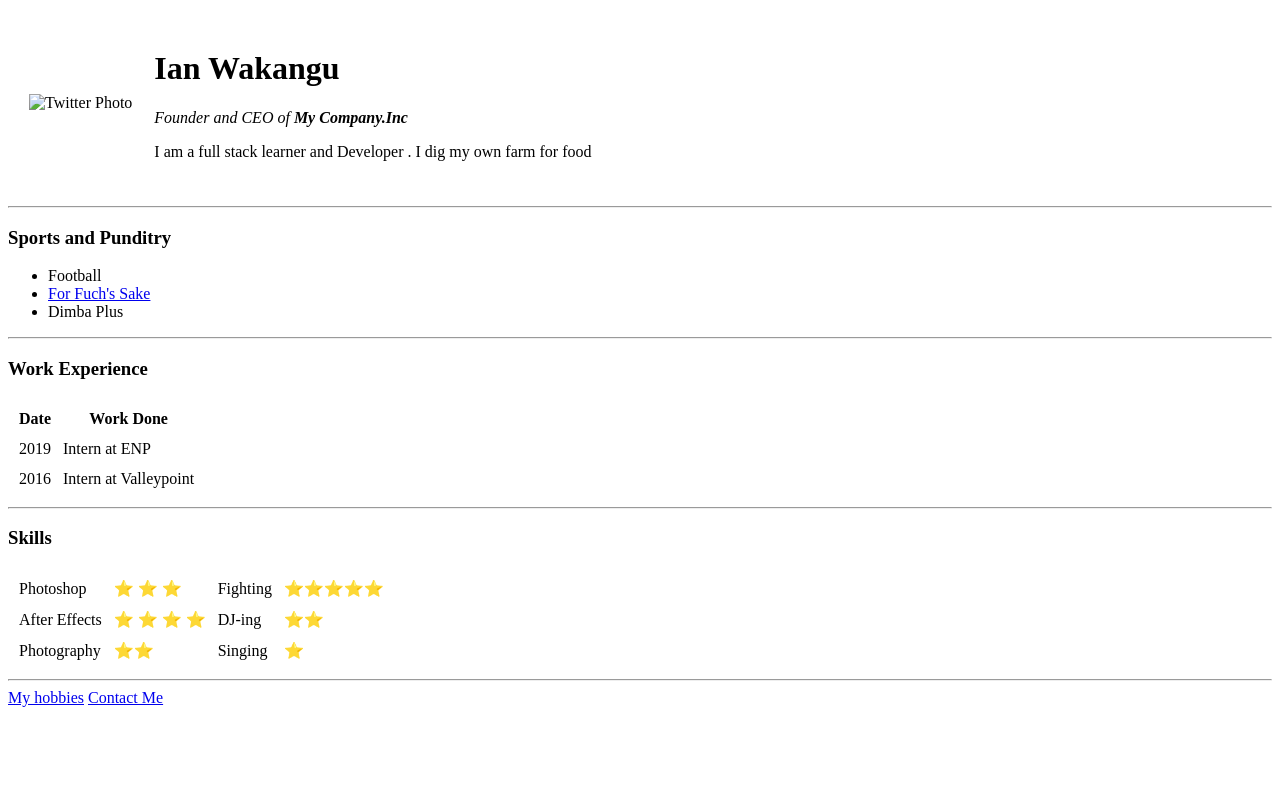
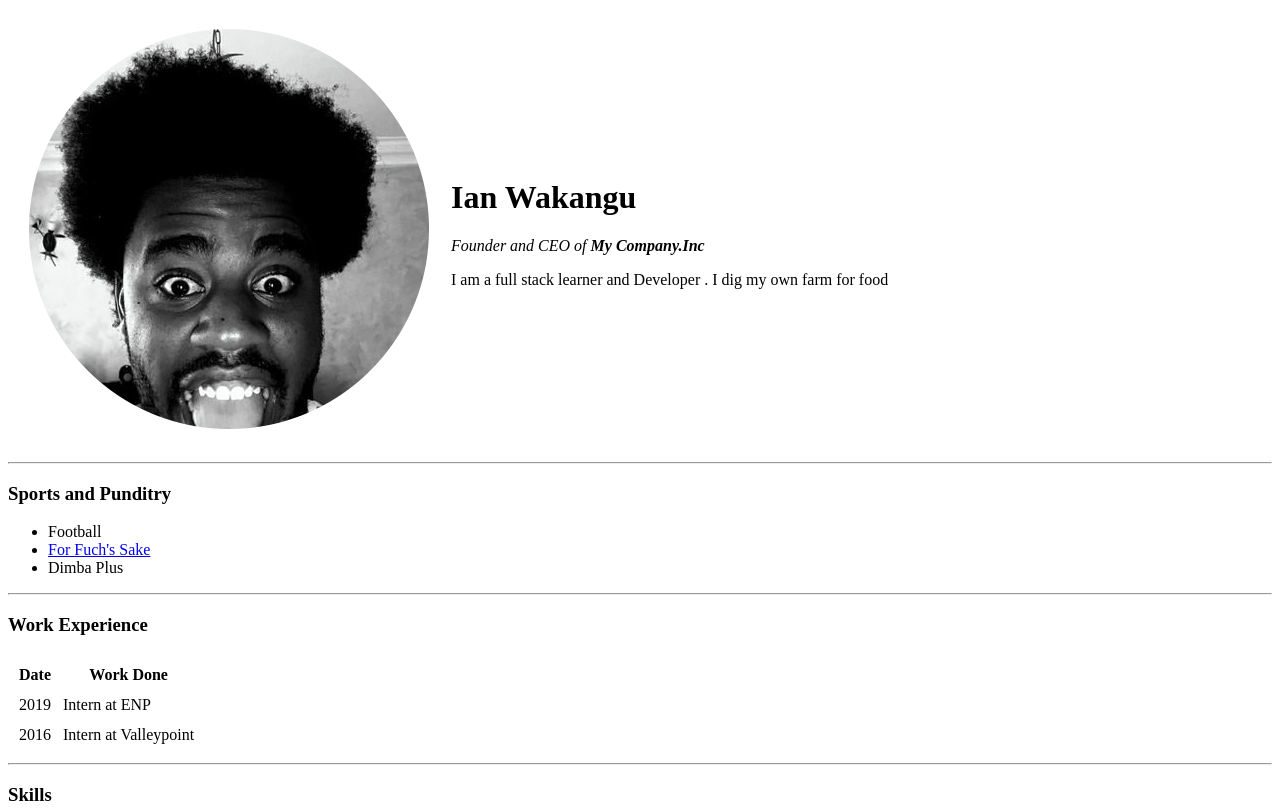
Before and after one commit to miwakangu/CV, a plain HTML site: page index.html in a window 1280 px wide. Shown: the top 809 px of the page. Drawn offline with Linux system fonts and the light colour scheme.

Commit message:
Update index.html

```diff
--- a/index.html
+++ b/index.html
@@ -9,7 +9,7 @@
  <body>
    <table cellspacing="20">
      <tr>
-       <td><img src="img.JPG" alt="Twitter Photo"></td>
+       <td><img src="img.PNG" alt="Twitter Photo"></td>
        <td> <h1>Ian Wakangu</h1>
         <p><em>Founder and CEO of <strong>My Company.Inc</strong></em></p>
         <p>I am a full stack learner and Developer . I dig my own farm for food  </p></td>
```
